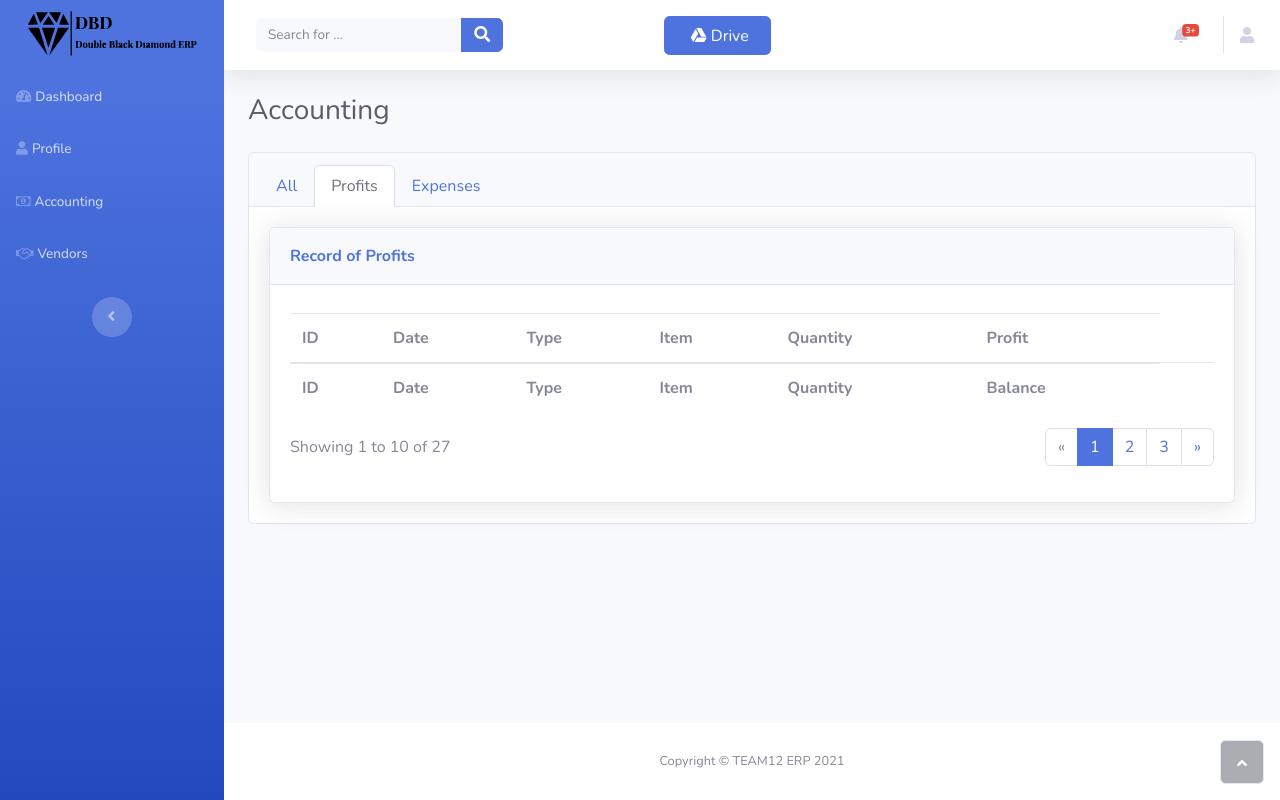
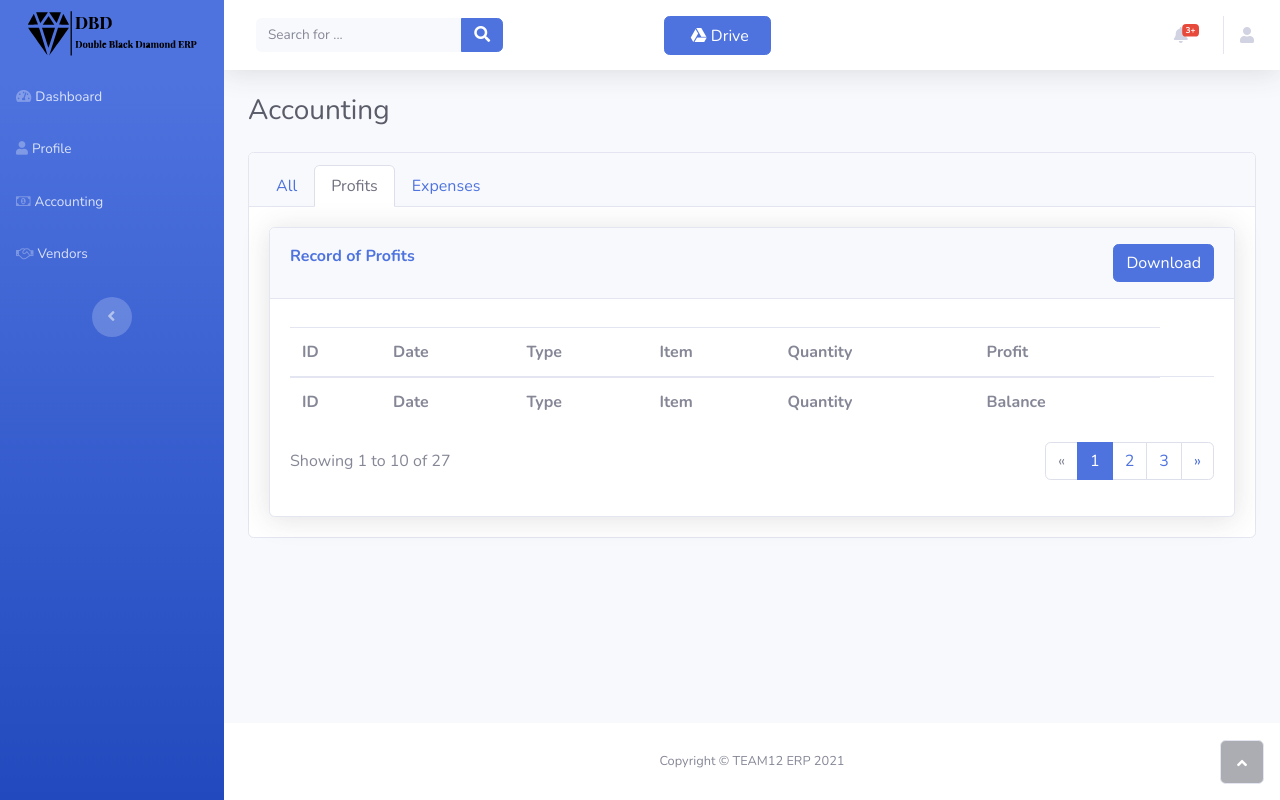
Before and after one commit to AdrienKamran/soen390-team12, a Django app: page /accounting/ in a window 1280 px wide, after a click on "Profits". Run offline with Django 3.2, Linux system fonts and the light colour scheme; the visitor is signed in with stand-in values (Sample User, id 1); some libraries are stand-ins or nearby versions.

Commit message:
also added profits and expenses

```diff
--- a/ERP/accounting/urls.py
+++ b/ERP/accounting/urls.py
@@ -7,4 +7,6 @@ from . import views
 urlpatterns = [
     path('', views.accounting, name="accounting"),
     path('download-csv/', views.download_accounting_history, name='download-accounting-history'),
+    path('download-profits-csv/', views.download_accounting_profits_history, name='download-accounting-profits-history'),
+    path('download-expenses-csv/', views.download_accounting_expenses_history, name='download-accounting-expenses-history'),
 ]
--- a/ERP/accounting/views.py
+++ b/ERP/accounting/views.py
@@ -27,10 +27,41 @@ def download_accounting_history(request):
     response['Content-Disposition'] = 'attachment; filename="transaction-history.csv"'
     writer = csv.writer(response, delimiter=',')
     # writing attributes
-    # Find a way to get the attributes directly from the db
     writer.writerow(['Date', 'Type', 'Name', 'Serial Number', 'Quantity', 'Balance'])
 
     # writing data corresponding to attributes
     for obj in items:
         writer.writerow([obj.t_date, obj.t_type, obj.t_item_name, obj.t_serial, obj.t_quantity, obj.t_balance])
     return response
+
+
+@login_required(login_url='login')
+def download_accounting_profits_history(request):
+    items = Transaction.objects.all()
+    response = HttpResponse(content_type='text/csv')
+    response['Content-Disposition'] = 'attachment; filename="profits-history.csv"'
+    writer = csv.writer(response, delimiter=',')
+    # writing attributes
+    writer.writerow(['Date', 'Type', 'Name', 'Serial Number', 'Quantity', 'Balance'])
+
+    # writing data corresponding to attributes
+    for obj in items:
+        if obj.t_balance >= 0:
+            writer.writerow([obj.t_date, obj.t_type, obj.t_item_name, obj.t_serial, obj.t_quantity, obj.t_balance])
+    return response
+
+
+@login_required(login_url='login')
+def download_accounting_expenses_history(request):
+    items = Transaction.objects.all()
+    response = HttpResponse(content_type='text/csv')
+    response['Content-Disposition'] = 'attachment; filename="expenses-history.csv"'
+    writer = csv.writer(response, delimiter=',')
+    # writing attributes
+    writer.writerow(['Date', 'Type', 'Name', 'Serial Number', 'Quantity', 'Balance'])
+
+    # writing data corresponding to attributes
+    for obj in items:
+        if obj.t_balance < 0:
+            writer.writerow([obj.t_date, obj.t_type, obj.t_item_name, obj.t_serial, obj.t_quantity, obj.t_balance])
+    return response
--- a/ERP/templates/accounting.html
+++ b/ERP/templates/accounting.html
@@ -18,7 +18,7 @@
                             <div id="tab1" class="tab-pane fade show active">
                                 <div class="card shadow" id="all-card">
                                     <div class="card-header py-3">
-                                        <p class="text-primary m-0 font-weight-bold">Full Record of Profits and Expenses<a class="btn btn-primary" id="download-btn" href="/inventory/download-csv" style="float: right;">Download</a></p>
+                                        <p class="text-primary m-0 font-weight-bold">Full Record of Profits and Expenses<a class="btn btn-primary" id="download-btn" href="/accounting/download-csv" style="float: right;">Download</a></p>
                                     </div>
                                     <div class="card-body">
                                         <div class="table-responsive table mt-2" id="dataTable" role="grid" aria-describedby="dataTable_info">
@@ -84,7 +84,7 @@
                             <div id="tab2" class="tab-pane fade show">
                                 <div class="card shadow" id="profits-card">
                                     <div class="card-header py-3">
-                                        <p class="text-primary m-0 font-weight-bold">Record of Profits</p>
+                                        <p class="text-primary m-0 font-weight-bold">Record of Profits <a class="btn btn-primary" id="download-btn" href="/accounting/download-profits-csv" style="float: right;">Download</a></p>
                                     </div>
                                     <div class="card-body">
                                         <div class="table-responsive table mt-2" id="dataTable-1" role="grid" aria-describedby="dataTable_info">
@@ -148,7 +148,7 @@
                             <div id="tab3" class="tab-pane fade show">
                                 <div class="card shadow" id="expenses-card">
                                     <div class="card-header py-3">
-                                        <p class="text-primary m-0 font-weight-bold">Record of Expenses</p>
+                                        <p class="text-primary m-0 font-weight-bold">Record of Expenses <a class="btn btn-primary" id="download-btn" href="/accounting/download-expenses-csv" style="float: right;">Download</a></p>
                                     </div>
                                     <div class="card-body">
                                         <div class="table-responsive table mt-2" id="dataTable-1" role="grid" aria-describedby="dataTable_info">
```
